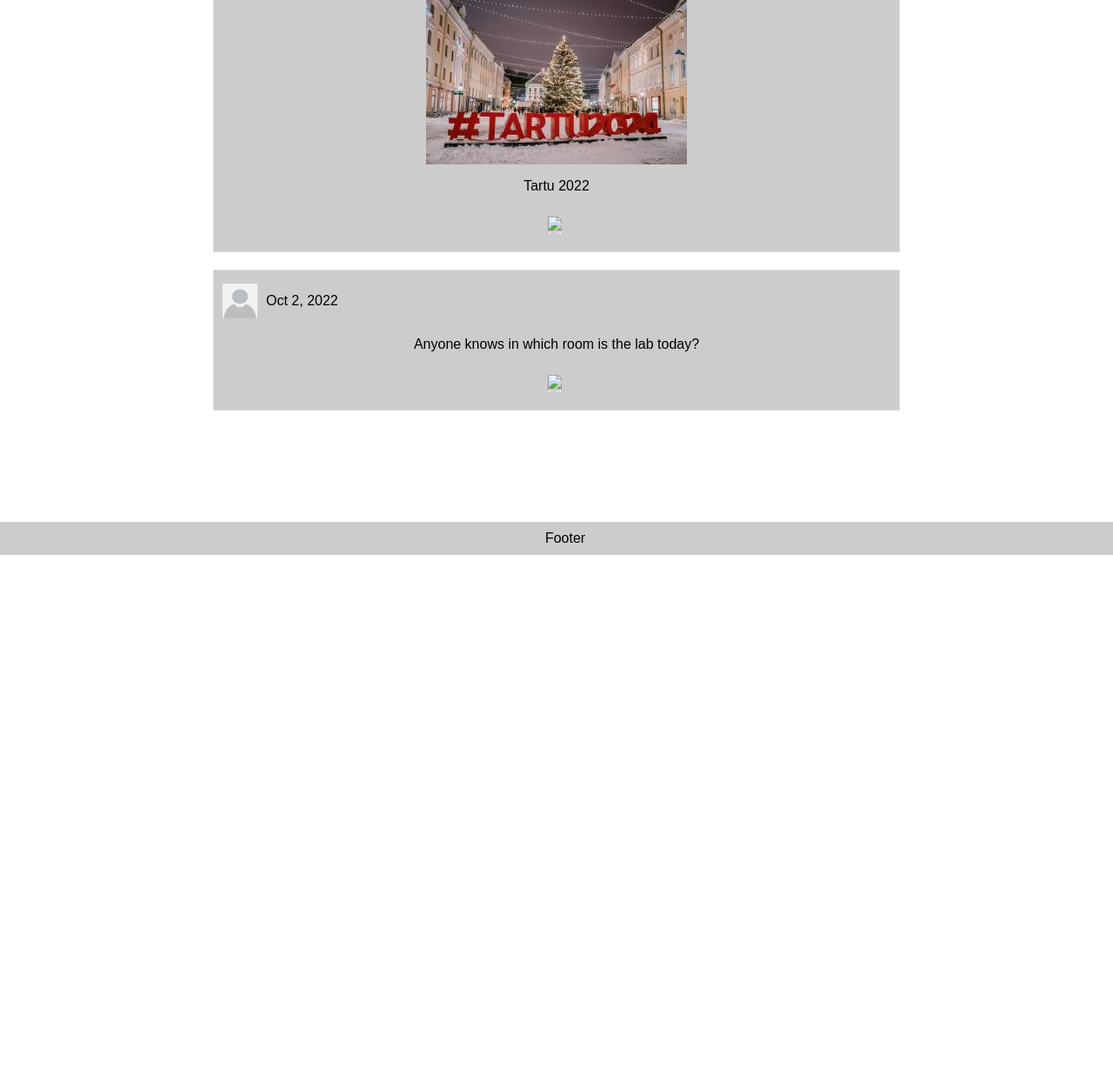
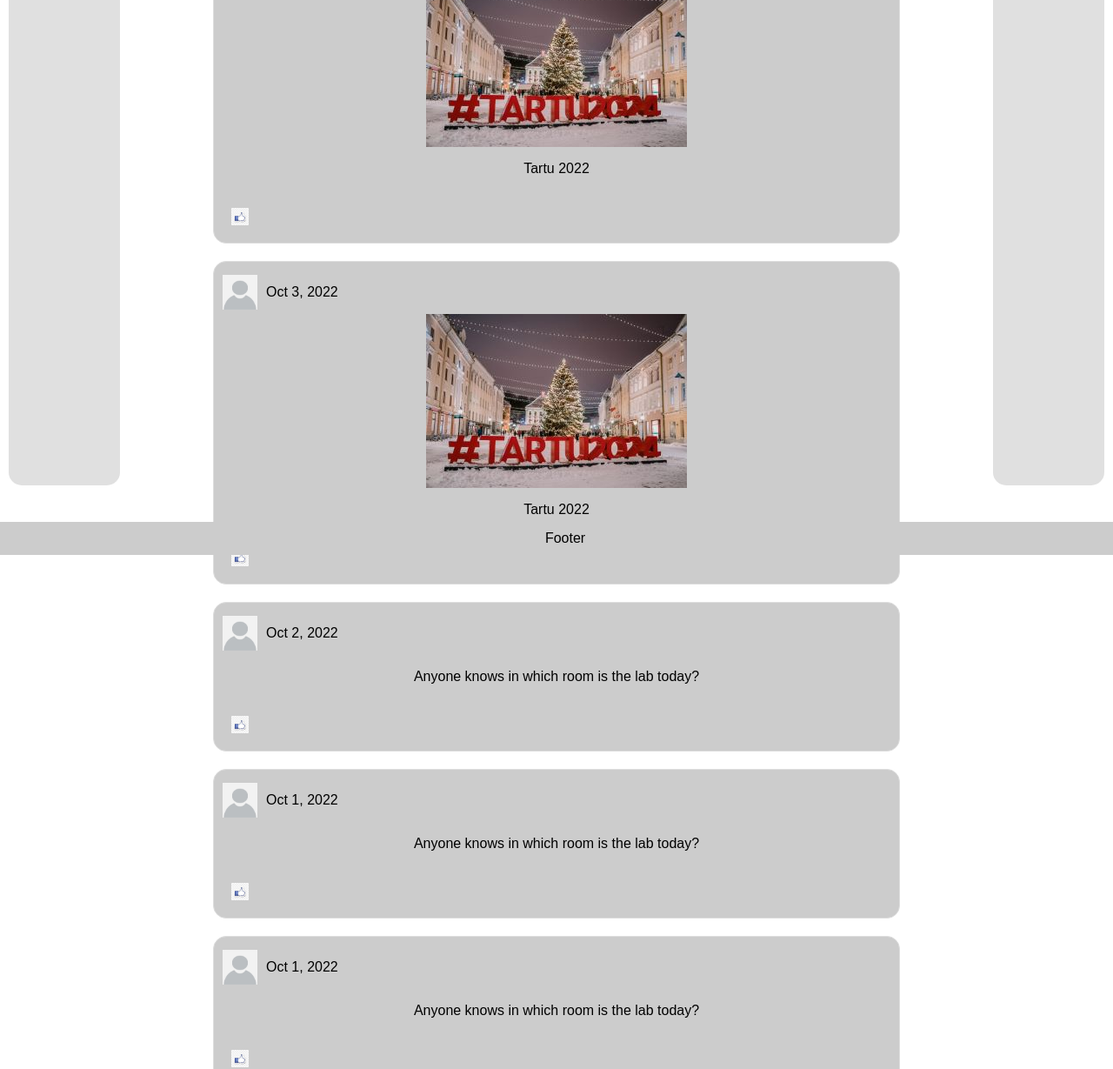
Before and after one commit to tillboesch/WAD, a plain HTML site: page index.html in a window 1280 px wide. Shown: the part 162-1391 px from the top of the page at 87% size. Before the commit the page ends 800 px from the top, so only its background shows below. Drawn offline with Linux system fonts and the light colour scheme.

Commit message:
style and index changed

```diff
--- a/index.html
+++ b/index.html
@@ -15,36 +15,68 @@
             <img src="res/images/user-icon.png" alt="User Profile" class="profile-icon">
         </nav>
     </header>
-
+    <div class="side-column left"></div>
     <main>
-        <div class="side-column"></div> <!-- Graue Box links -->
 
         <div class="post">
             <div class="post-header">
-                <img src="res/images/user-icon.png" alt="User Profile" class="post-user-icon"> <!-- Profilbild -->
-                <p class="date">Oct 22, 2022</p>
+                <img src="res/images/user-icon.png" alt="User Profile" class="post-user-icon">
+                <p class="date">Oct 4, 2022</p>
             </div>
             <img src="res/images/tartu2022.jpg" alt="Tartu 2022">
             <p class="description">Tartu 2022</p>
             <button class="like-button">
-                <img src="res/images/like-icon.png" alt="Like Icon" class="like-icon"> <!-- Daumen hoch Bild -->
+                <img src="res/images/like-icon.png" alt="Like Icon" class="like-icon">
             </button>
         </div>
 
         <div class="post">
             <div class="post-header">
-                <img src="res/images/user-icon.png" alt="User Profile" class="post-user-icon"> <!-- Profilbild -->
+                <img src="res/images/user-icon.png" alt="User Profile" class="post-user-icon">
+                <p class="date">Oct 3, 2022</p>
+            </div>
+            <img src="res/images/tartu2022.jpg" alt="Tartu 2022">
+            <p class="description">Tartu 2022</p>
+            <button class="like-button">
+                <img src="res/images/like-icon.png" alt="Like Icon" class="like-icon">
+            </button>
+        </div>
+
+        <div class="post">
+            <div class="post-header">
+                <img src="res/images/user-icon.png" alt="User Profile" class="post-user-icon">
                 <p class="date">Oct 2, 2022</p>
             </div>
             <p class="description">Anyone knows in which room is the lab today?</p>
             <button class="like-button">
-                <img src="res/images/like-icon.png" alt="Like Icon" class="like-icon"> <!-- Daumen hoch Bild -->
+                <img src="res/images/like-icon.png" alt="Like Icon" class="like-icon">
             </button>
         </div>
-        <!-- Weitere Posts -->
 
-        <div class="side-column"></div> <!-- Graue Box rechts -->
+        <div class="post">
+            <div class="post-header">
+                <img src="res/images/user-icon.png" alt="User Profile" class="post-user-icon">
+                <p class="date">Oct 1, 2022</p>
+            </div>
+            <p class="description">Anyone knows in which room is the lab today?</p>
+            <button class="like-button">
+                <img src="res/images/like-icon.png" alt="Like Icon" class="like-icon">
+            </button>
+        </div>
+
+        <div class="post">
+            <div class="post-header">
+                <img src="res/images/user-icon.png" alt="User Profile" class="post-user-icon">
+                <p class="date">Oct 1, 2022</p>
+            </div>
+            <p class="description">Anyone knows in which room is the lab today?</p>
+            <button class="like-button">
+                <img src="res/images/like-icon.png" alt="Like Icon" class="like-icon">
+            </button>
+        </div>
+
     </main>
+    <div class="side-column right"></div>
 
     <footer>Footer</footer>
 </body>
--- a/res/css/style.css
+++ b/res/css/style.css
@@ -1,4 +1,3 @@
-/* Basic styling */
 body {
     font-family: Arial, sans-serif;
     margin: 0;
@@ -51,10 +50,11 @@ main {
     flex-direction: column;
     align-items: center;
     background-color: #ccc;
+    border-radius: 15px;
 }
 
 .post img {
-    max-width: 100%; /* Bildgröße an Post anpassen */
+    max-width: 100%;
 }
 
 .post-header {
@@ -65,7 +65,7 @@ main {
 }
 
 .post-user-icon {
-    width: 40px; /* Profilbildgröße */
+    width: 40px;
     height: 40px;
     margin-right: 10px;
 }
@@ -76,11 +76,14 @@ main {
     cursor: pointer;
     display: flex;
     align-items: center;
-    justify-content: center;
+    justify-content: flex-start;
+    width: auto;
+    margin-top: 10px;
+    align-self: flex-start;
 }
 
 .like-icon {
-    width: 20px; /* Größe des Like-Icons */
+    width: 20px;
     height: 20px;
 }
 
@@ -93,7 +96,7 @@ footer {
     bottom: 0;
 }
 
-/* Pseudo-class and Pseudo-element */
+
 #home-link:hover::before {
     content: "Home -> ";
     color: red;
@@ -124,26 +127,38 @@ main {
     flex-direction: column;
     align-items: center;
     justify-content: center;
+
 }
 
-/* Graue Boxen links und rechts hinzugefügt */
 .side-column {
     width: 10%;
     background-color: #e0e0e0;
-    height: 100%;
+    height: 80vh;
+    position: fixed;
+    top: 0;
+    border-radius: 15px;
+    top: 50%;
+    transform: translateY(-50%);
 }
 
-/* Anpassung für kleinere Bildschirme */
+.side-column.left {
+    left: 10px;
+}
+
+.side-column.right {
+    right: 10px;
+}
+
 @media (max-width: 768px) {
     .post {
-        width: 90%; /* Größe für kleinere Bildschirme */
+        width: 90%;
     }
 
     .side-column {
-        display: none; /* Boxen bei kleinen Bildschirmen entfernen */
+        display: none;
     }
 }
-/* Style for the post container */
+
 #postcontainer {
     margin: 20px auto;
     width: 50%;
@@ -152,8 +167,6 @@ main {
     background-color: #f0f0f0;
     border-radius: 8px;
     box-shadow: 0 0 10px rgba(0, 0, 0, 0.1);
-
-    /* Flexbox to center the content inside the container */
     display: flex;
     flex-direction: column;
     justify-content: center;
@@ -169,8 +182,6 @@ main {
     background-color: #f0f0f0;
     border-radius: 8px;
     box-shadow: 0 0 10px rgba(0, 0, 0, 0.1);
-
-    /* Flexbox to center the content inside the container */
     display: flex;
     flex-direction: column;
     justify-content: center;
@@ -178,7 +189,6 @@ main {
     height: 300px;
 }
 
-/* Additional styles for form elements */
 #post-form textarea {
     width: 100%;
     height: 150px;
@@ -208,7 +218,7 @@ button:hover {
     background-color: #0056b3;
 }
 
-/* Additional styles for the login form */
+
 #loginForm label {
     display: block;
     margin-bottom: 5px;
```
Also changed, not shown: res/images/like-icon.png (renamed from res/images/images.jpeg).
